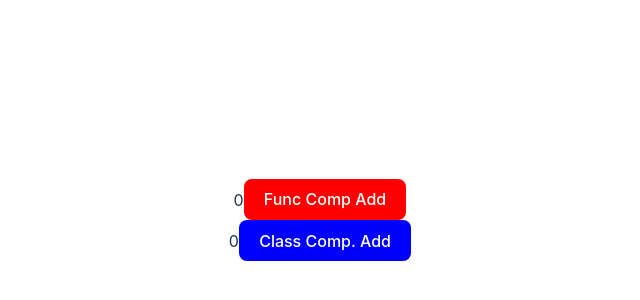
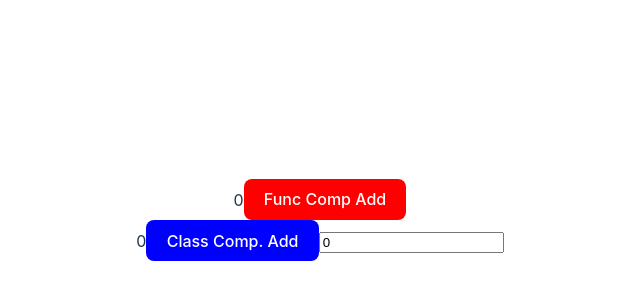
Before and after one commit to MuriithiMark/react-lessons, a React (Vite) app: page / in a window 1280 px wide. Shown: the part 180-480 px from the top of the page, without its empty margins (320-960 px from the left). Built offline with nearby package versions, Linux system fonts and the light colour scheme.

Commit message:
react state in classes and functional components

```diff
--- a/src/components/Button/index.jsx
+++ b/src/components/Button/index.jsx
@@ -6,18 +6,17 @@ class Button_class_component extends Component {
     super();
     this.state = {
       count: 0,
+      countText: 0,
     };
+
+    this.increment = this.increment.bind(this);
   }
+
   increment() {
-    this.setState({ count: 3})
+    this.setState({ count: this.state.count + 1 });
   }
 
   render() {
-    function Add() {
-      console.log("Rendering Done!");
-    }
-    Add();
-
     const { btnName, btnColor } = this.props;
     return (
       <div>
@@ -25,6 +24,7 @@ class Button_class_component extends Component {
         <button className={btnColor} onClick={this.increment}>
           {btnName}
         </button>
+        <input type="text" name="initialCount"value={this.state.countText} onChange={(event) => this.setState({ countText: event.target.value})} />
       </div>
     );
   }
```
